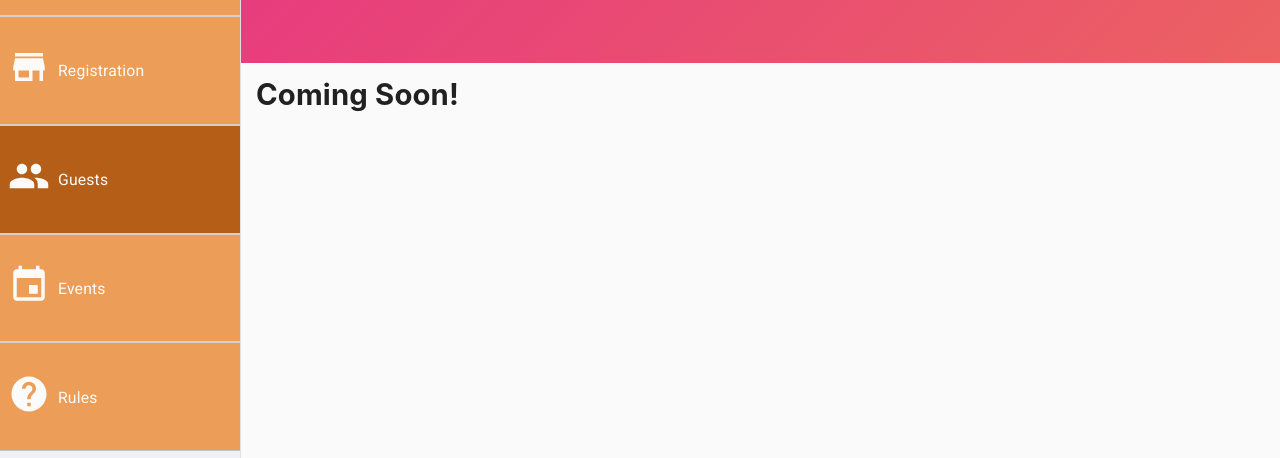
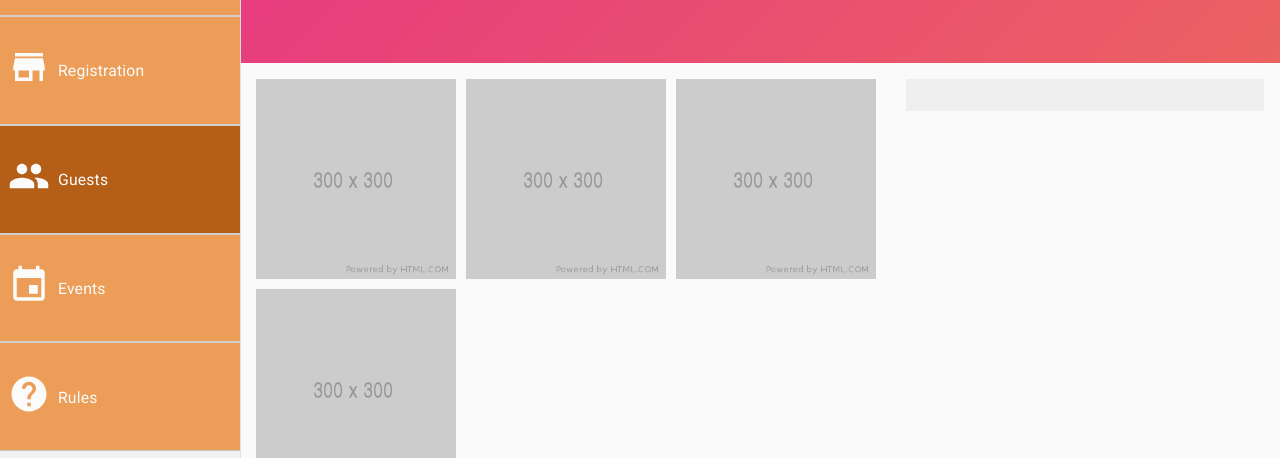
Before and after one commit to Kisetsucon/kisetsucon-gatsby-website, a Gatsby site: page /guests in a window 1280 px wide. Shown: the part 187-645 px from the top of the page. Built offline with nearby package versions, Linux system fonts and the light colour scheme; Gatsby itself is replaced by a stand-in of ours.

Commit message:
Worked on Guest Page.

```diff
--- a/src/components/Hero.js
+++ b/src/components/Hero.js
@@ -39,6 +39,7 @@ const useStyles = makeStyles(theme => ({
     color: '#eee',
     textTransform: 'capitalize',
     textShadow: '0 2px 2px #0c3b3b',
+    zIndex: 2,
     position: 'absolute',
     top: '50%',
     left: '50%',
--- a/src/components/Logo.js
+++ b/src/components/Logo.js
@@ -16,7 +16,7 @@ import Img from 'gatsby-image'
 const Logo = () => {
   const data = useStaticQuery(graphql`
     query {
-      placeholderImage: file(relativePath: { eq: "logo.png" }) {
+      logo: file(relativePath: { eq: "logo.png" }) {
         childImageSharp {
           fluid(maxWidth: 300) {
             ...GatsbyImageSharpFluid
@@ -26,7 +26,7 @@ const Logo = () => {
     }
   `)
 
-  return <Img fluid={data.placeholderImage.childImageSharp.fluid} />
+  return <Img fluid={data.logo.childImageSharp.fluid} draggable={false} />
 }
 
 export default Logo
--- a/src/components/layout.css
+++ b/src/components/layout.css
@@ -218,7 +218,7 @@ img {
   padding-left: 0;
   padding-right: 0;
   padding-top: 0;
-  margin-bottom: 1.45rem;
+  margin-bottom: 0;
 }
 h1 {
   margin-left: 0;
--- a/src/markdown/guests/bunkie.md
+++ b/src/markdown/guests/bunkie.md
@@ -1,6 +1,6 @@
 ---
 name: 'Bunkie'
-type: 'Cosplay'
+type: 'Cosplayer'
 facebook: 'bunkiecosplay'
 instagram: ''
 twitter: ''
--- a/src/markdown/guests/hikikomuri.md
+++ b/src/markdown/guests/hikikomuri.md
@@ -1,6 +1,6 @@
 ---
 name: 'HikikoMuri'
-type: 'Cosplay'
+type: 'Cosplayer'
 facebook: 'HikikoMuri'
 instagram: 'hikikomuri'
 twitter: ''
--- a/src/pages/guests.js
+++ b/src/pages/guests.js
@@ -1,4 +1,6 @@
 import React from 'react'
+import { graphql } from 'gatsby'
+import Img from 'gatsby-image'
 
 import { makeStyles } from '@material-ui/core/styles'
 
@@ -8,12 +10,79 @@ import Hero from '../components/Hero'
 
 const useStyles = makeStyles(theme => ({
   root: {
-    padding: theme.spacing(2)
+    padding: theme.spacing(2),
+    display: 'flex',
+    flexDirection: 'column',
+    alignItems: 'flex-start',
+    [theme.breakpoints.up('lg')]: {
+      flexDirection: 'row'
+    }
+  },
+  buttons: {
+    flex: '1 0 auto',
+    display: 'flex',
+    flexWrap: 'wrap',
+    justifyContent: 'center',
+    marginBottom: theme.spacing(2),
+    width: '100%',
+    [theme.breakpoints.up('lg')]: {
+      justifyContent: 'flex-start',
+      flexBasis: 650,
+      marginBottom: 0
+    }
+  },
+  guestButton: {
+    flex: '0 1 auto',
+    margin: '0 10px 10px 0',
+    minWidth: 'calc(85vw / 2)',
+    cursor: 'pointer',
+    [theme.breakpoints.up('sm')]: {
+      flexBasis: 175,
+      minWidth: 100,
+      maxWidth: 175
+    },
+    [theme.breakpoints.up('md')]: {
+      flexBasis: 200,
+      maxWidth: 200
+    }
+  },
+  guestButtonActive: {
+    animation: '$shadowPulse 1.5s ease infinite'
+  },
+  '@keyframes shadowPulse': {
+    '0%': {
+      boxShadow: '0 0 0 0 rgba(0,0,0,0.5)'
+    },
+    '100%': {
+      boxShadow: '0 0 0 8px rgba(0,0,0,0)'
+    }
+  },
+  content: {
+    padding: theme.spacing(2),
+    backgroundColor: '#eee',
+    width: '100%'
   }
 }))
 
-const GuestsPage = () => {
+const GuestsPage = ({ data }) => {
   const classes = useStyles()
+  const info = React.createRef()
+  const [active, setActive] = React.useState('')
+
+  const handleGuest = (key, node) => {
+    setActive(key)
+
+    const name = node.childMarkdownRemark.frontmatter.name
+    const type = node.childMarkdownRemark.frontmatter.type
+    const content = node.childMarkdownRemark.html
+
+    let html = ''
+    html += '<h2>' + name + '</h2>'
+    html += '<h4>' + type + '</h4>'
+    html += '<div>' + content + '</div>'
+
+    info.current.innerHTML = html
+  }
 
   return (
     <Layout>
@@ -21,10 +90,57 @@ const GuestsPage = () => {
       <Hero title='Guests' />
 
       <div className={classes.root}>
-        <h2>Coming Soon!</h2>
+        <div className={classes.buttons}>
+          {data.allFile.edges.map(({ node }, index) => {
+            const key = 'guest-' + index
+            const classList = classes.guestButton + ' ' + (active === key ? classes.guestButtonActive : '')
+
+            return (
+              <div
+                key={key}
+                role='button'
+                tabIndex='0'
+                onClick={() => handleGuest(key, node)}
+                onKeyPress={() => handleGuest(key, node)}
+                className={classList}
+              >
+                <Img fluid={data.file.childImageSharp.fluid} draggable={false} />
+              </div>
+            )
+          })}
+        </div>
+        <div ref={info} type='text' className={classes.content} />
       </div>
     </Layout>
   )
 }
 
 export default GuestsPage
+
+export const query = graphql`
+  query GuestsQuery {
+    allFile(filter: {sourceInstanceName: {eq: "guests"}}, sort: {fields: childMarkdownRemark___frontmatter___name, order: ASC}) {
+      edges {
+        node {
+          childMarkdownRemark {
+            frontmatter {
+              name
+              type
+              facebook
+              instagram
+              twitter
+            }
+            html
+          }
+        }
+      }
+    }
+    file(relativePath: { eq: "300.png" }) {
+      childImageSharp {
+        fluid(quality: 100, maxWidth: 250) {
+          ...GatsbyImageSharpFluid_withWebp
+        }
+      }
+    }
+  }
+`
```
Also changed, not shown: src/images/300.png (added).
